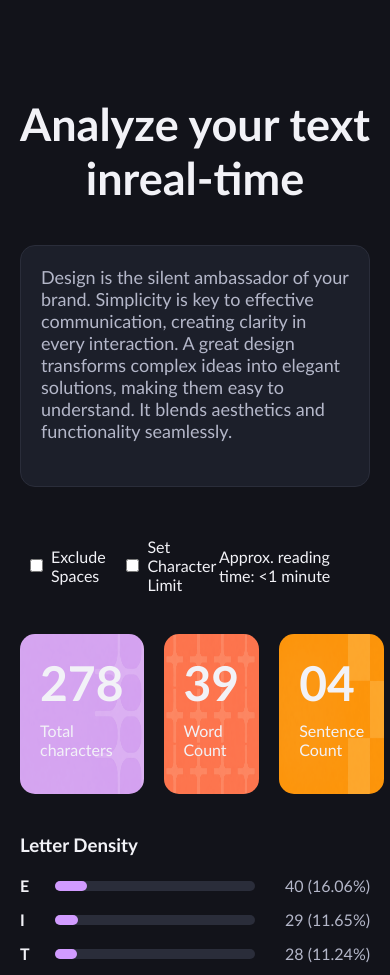
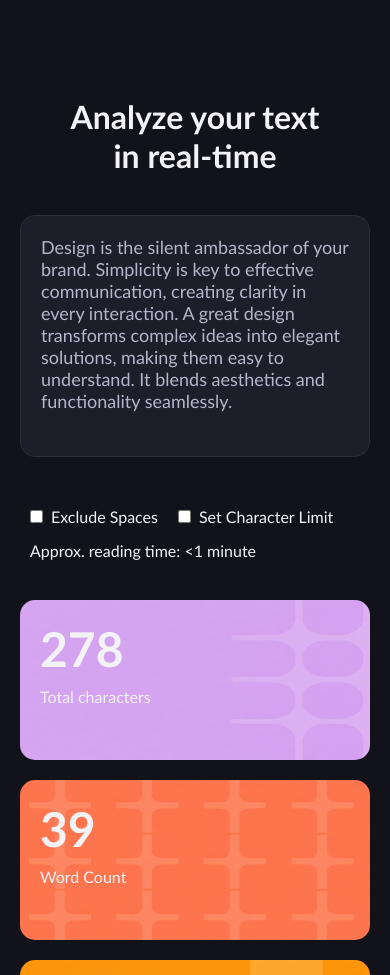
Before and after one commit to claudiorzy-arch/tp_fullstack-curso, a plain HTML site: page index.html in a window 390 px wide. Shown: the part 63-1038 px from the top of the page. Drawn offline with Linux system fonts and the light colour scheme.

Commit message:
feat: add responsive desing for mobile

```diff
--- a/index.html
+++ b/index.html
@@ -16,7 +16,7 @@
     </header>
     <main>
     <section class="hero">
-        <h1>Analyze your text <br> inreal-time</h1>
+        <h1>Analyze your text <br> in real-time</h1>
     </section>
     <section class="text_area">
         <textarea>Design is the silent ambassador of your brand. Simplicity is key to effective communication, creating clarity in every interaction. A great design transforms complex ideas into elegant solutions, making them easy to understand. It blends aesthetics and functionality seamlessly.</textarea>
--- a/style.css
+++ b/style.css
@@ -244,3 +244,28 @@ header button{
 .see_more button:hover{
     color: var(--texto_principal);
 }
+
+@media (max-width: 768px){
+
+    .hero h1{
+        font-size: 2rem;
+    }
+
+    .options{
+        flex-direction: column;
+        align-items: flex-start;
+        gap: 15px;
+    }
+
+    .stats{
+        flex-direction: column;
+    }
+
+    .text_area textarea{
+        width: 100%;
+    }
+
+    .number{
+        width: 80px;
+    }
+}
```
